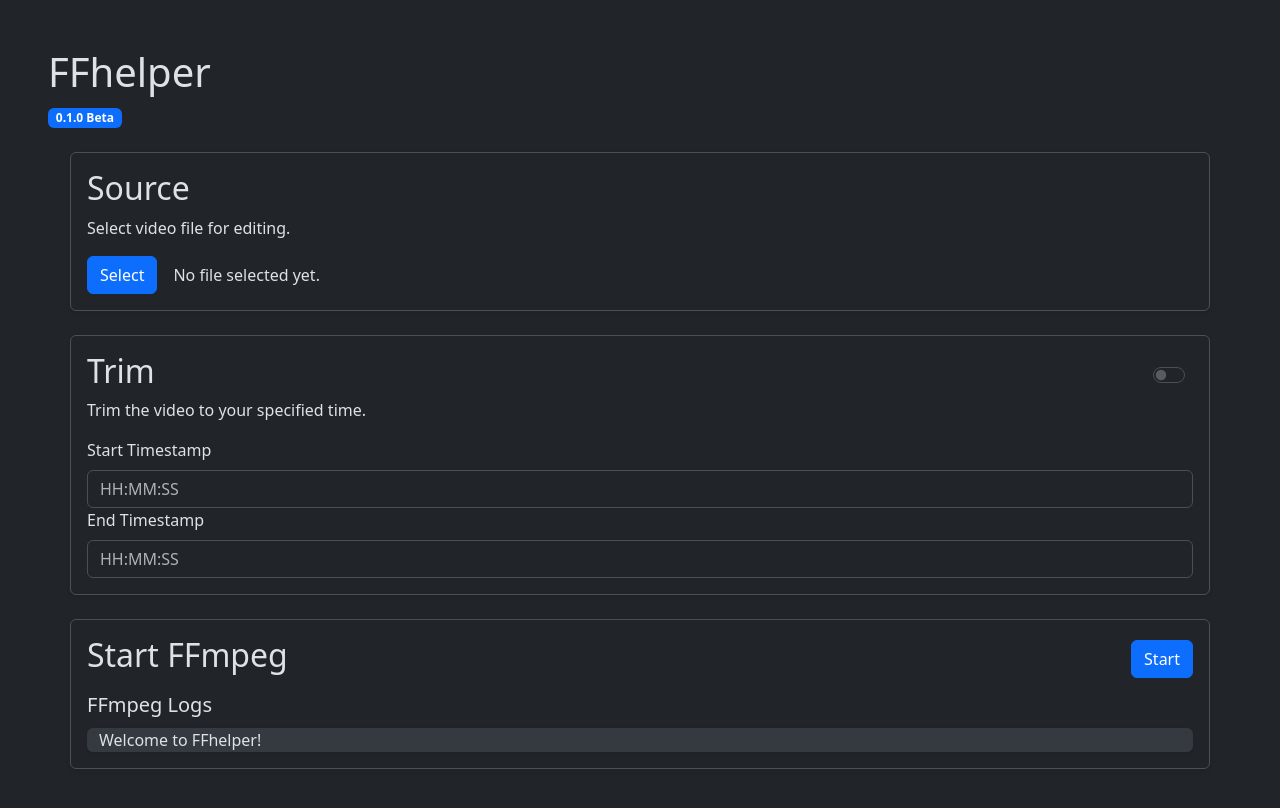
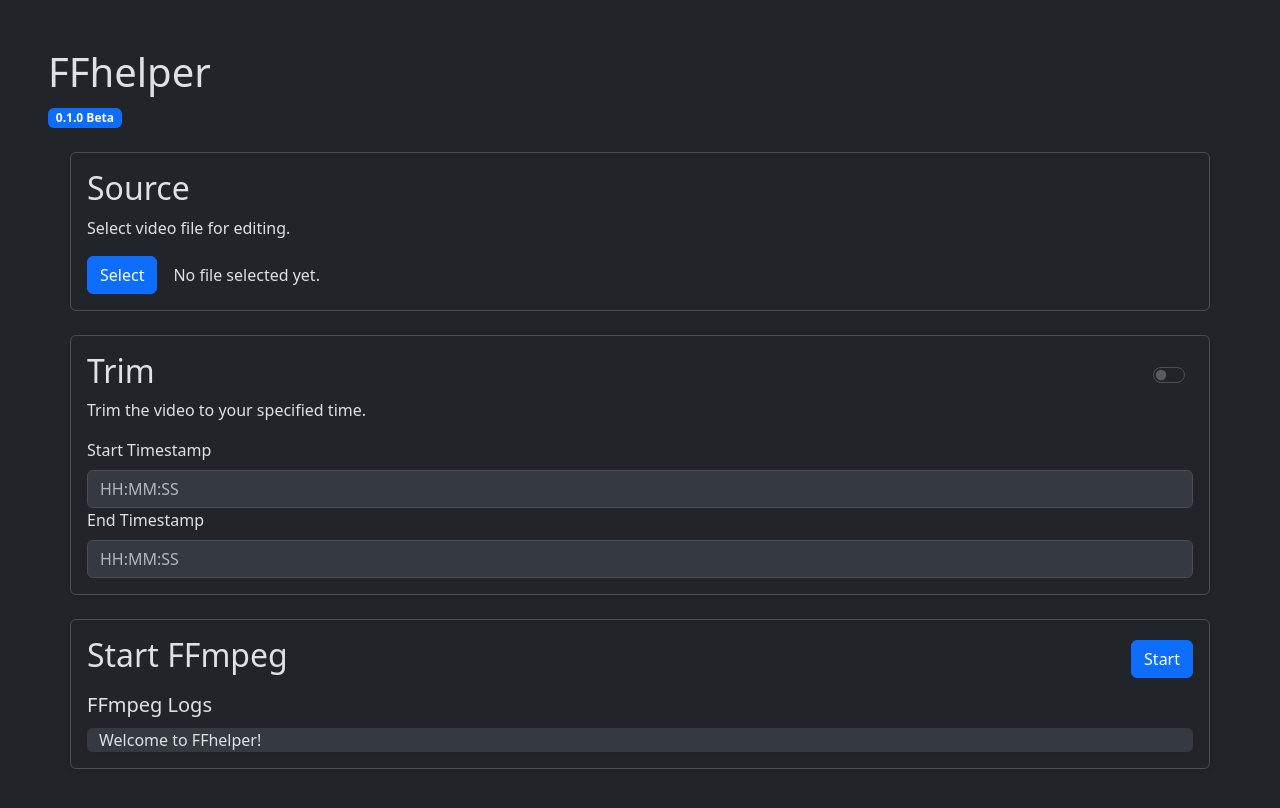
Before and after one commit to carince/FFhelper, a React (Create React App) app: page / in a window 1280 px wide. Shown: the top 808 px of the page. Built offline with nearby package versions, Linux system fonts and the light colour scheme.

Commit message:
trim: add disabling of form when toggling

```diff
--- a/src/pages/forms/Trim.tsx
+++ b/src/pages/forms/Trim.tsx
@@ -1,22 +1,30 @@
+import { useState } from 'react'
 import { Container, Form, Row, Col } from 'react-bootstrap'
 
 export default function Trim() {
+    const [isDisabled, disableForm] = useState(true)
+
     return (
         <Container className="Trim border rounded shadow-sm p-3">
             <Row className="Trim-Title">
                 <Col className="d-flex justify-content-between align-items-center">
                     <h2> Trim </h2>
                     <Form.Check type="switch"
-                        id="custom-switch"
                         className="float-right"
                         onChange={(elm) => {
-                            window.settings.update("trimConfirm", elm.target.checked);
+                            window.settings.update("trimConfirm", elm.target.checked)
+                            if (elm.target.checked === true) {
+                                disableForm(false)
+                            } else {
+                                disableForm(true)
+                            }
                         }}
                     />
                 </Col>
                 <p className='fs-6'> Trim the video to your specified time. </p>
             </Row>
             <Form className="Trim-Body">
+                <fieldset disabled={isDisabled}>
                     <Form.Group>
                         <Form.Label> Start Timestamp </Form.Label>
                         <Form.Control type="input" placeholder="HH:MM:SS" onChange={(elm) => {
@@ -30,6 +38,7 @@
                             window.settings.update("trimEnd", elm.target.value);
                         }} />
                     </Form.Group>
+                </fieldset>
             </Form>
         </Container>
     )
```
Lines whose indentation alone changed are shown as unchanged.
